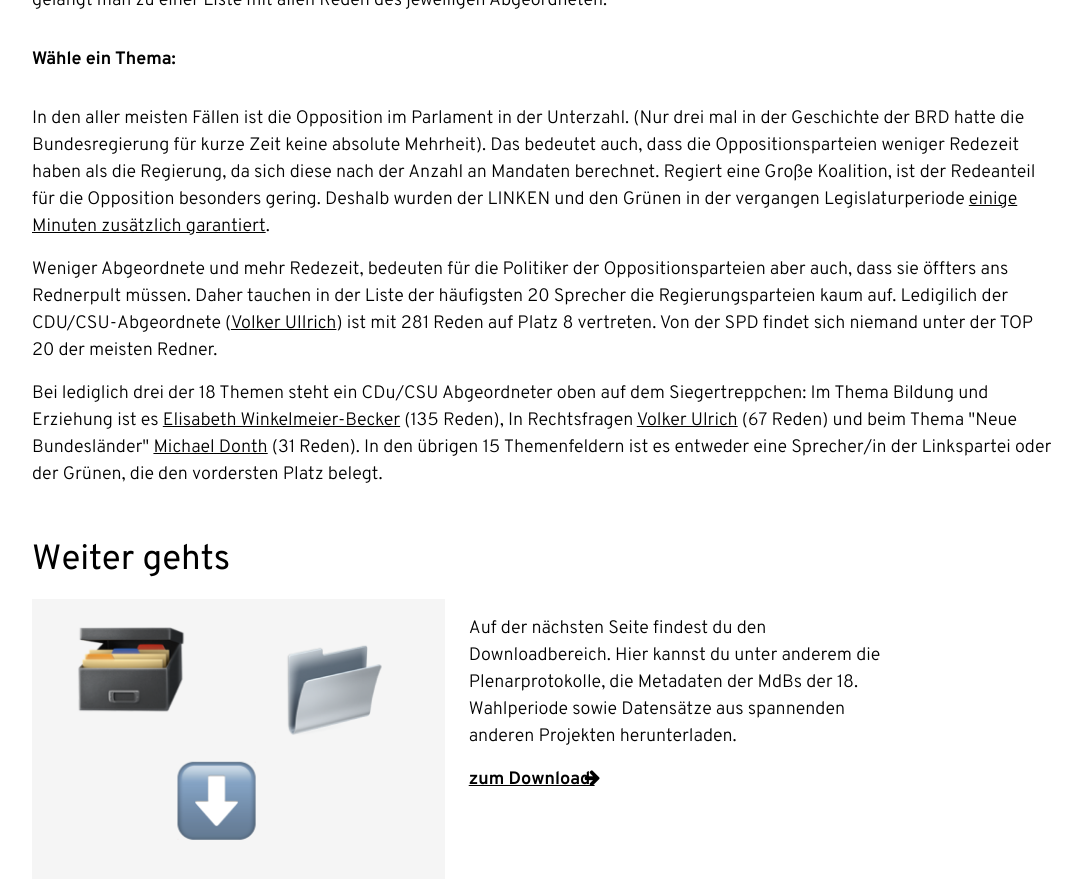
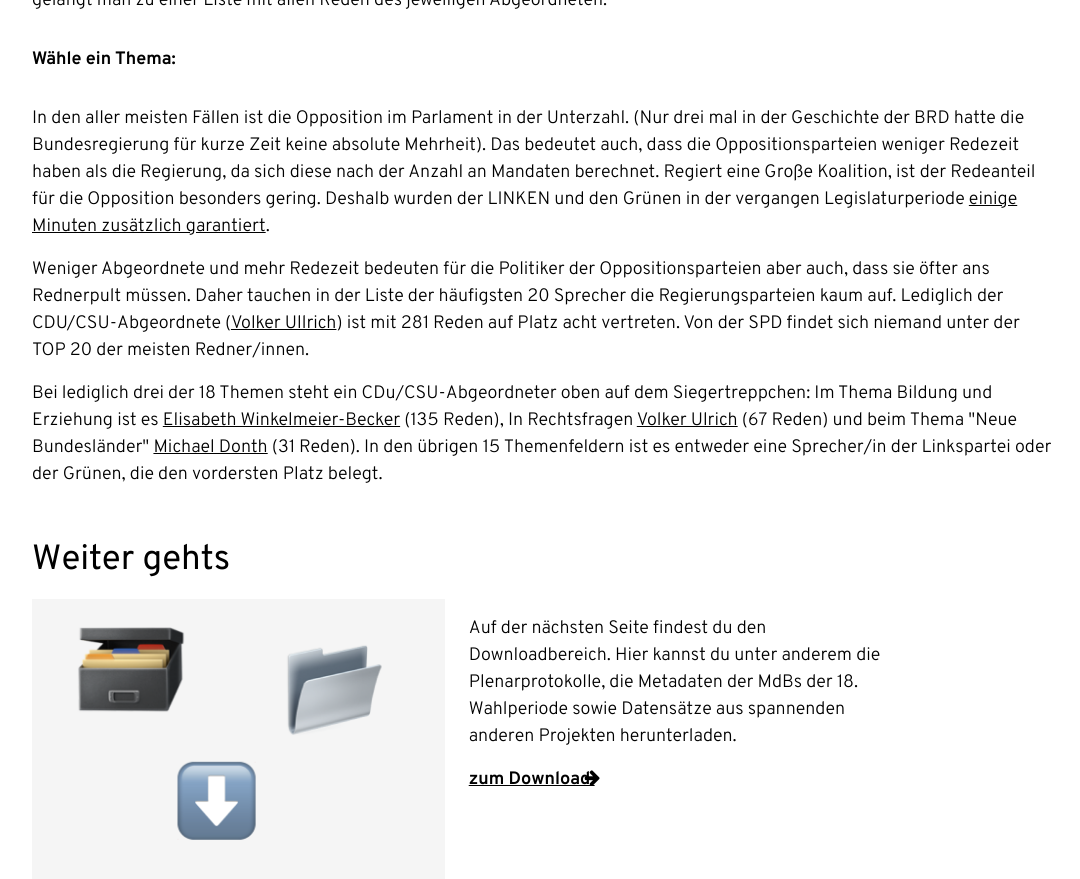
Before and after one commit to Datenschule/offenesparlament.de-frontend, a Jekyll site: the page built from analyse/abgeordnete.html, in a window 1280 px wide and 900 px high, scrolled down 390 px. Shown: the top 879 px of the window, without its empty margins (96-1176 px from the left). Built offline with Jekyll 4.4.1, drawn with Linux system fonts in a browser that asks for light colours; a script that is not in the unit is left out.

Commit message:
Update abgeordnete.html

```diff
--- a/analyse/abgeordnete.html
+++ b/analyse/abgeordnete.html
@@ -31,8 +31,8 @@
 <div class="container">
 	<div class="container-left-12">
 		<p>In den aller meisten Fällen ist die Opposition im Parlament in der Unterzahl. (Nur drei mal in der Geschichte der BRD hatte die Bundesregierung für kurze Zeit keine absolute Mehrheit). Das bedeutet auch, dass die Oppositionsparteien weniger Redezeit haben als die Regierung, da sich diese nach der Anzahl an Mandaten berechnet. Regiert eine Große Koalition, ist der Redeanteil für die Opposition besonders gering. Deshalb wurden der LINKEN und den Grünen in der vergangen Legislaturperiode <a href="http://www.taz.de/!422709/">einige Minuten zusätzlich garantiert</a>.</p>
-		<p>Weniger Abgeordnete und mehr Redezeit, bedeuten für die Politiker der Oppositionsparteien aber auch, dass sie öffters ans Rednerpult müssen. Daher tauchen in der Liste der häufigsten 20 Sprecher die Regierungsparteien kaum auf. Ledigilich der CDU/CSU-Abgeordnete (<a href="http://beta.offenesparlament.de/protokolle/#!?people=volker-ullrich">Volker Ullrich</a>) ist mit 281 Reden auf Platz 8 vertreten. Von der SPD findet sich niemand unter der TOP 20 der meisten Redner.</p>
-		<p>Bei lediglich drei der 18 Themen steht ein CDu/CSU Abgeordneter oben auf dem Siegertreppchen: Im Thema Bildung und Erziehung ist es <a href="http://beta.offenesparlament.de/protokolle/#!?people=elisabeth-winkelmeier-becker">Elisabeth Winkelmeier-Becker</a> (135 Reden), In Rechtsfragen <a href="http://beta.offenesparlament.de/protokolle/#!?people=volker-ullrich">Volker Ulrich</a> (67 Reden) und beim Thema "Neue Bundesländer" <a href="http://beta.offenesparlament.de/protokolle/#!?people=michael-donth">Michael Donth</a> (31 Reden). In den übrigen 15 Themenfeldern ist es entweder eine Sprecher/in der Linkspartei oder der Grünen, die den vordersten Platz belegt.</p>
+		<p>Weniger Abgeordnete und mehr Redezeit bedeuten für die Politiker der Oppositionsparteien aber auch, dass sie öfter ans Rednerpult müssen. Daher tauchen in der Liste der häufigsten 20 Sprecher die Regierungsparteien kaum auf. Lediglich der CDU/CSU-Abgeordnete (<a href="http://beta.offenesparlament.de/protokolle/#!?people=volker-ullrich">Volker Ullrich</a>) ist mit 281 Reden auf Platz acht vertreten. Von der SPD findet sich niemand unter der TOP 20 der meisten Redner/innen.</p>
+		<p>Bei lediglich drei der 18 Themen steht ein CDu/CSU-Abgeordneter oben auf dem Siegertreppchen: Im Thema Bildung und Erziehung ist es <a href="http://beta.offenesparlament.de/protokolle/#!?people=elisabeth-winkelmeier-becker">Elisabeth Winkelmeier-Becker</a> (135 Reden), In Rechtsfragen <a href="http://beta.offenesparlament.de/protokolle/#!?people=volker-ullrich">Volker Ulrich</a> (67 Reden) und beim Thema "Neue Bundesländer" <a href="http://beta.offenesparlament.de/protokolle/#!?people=michael-donth">Michael Donth</a> (31 Reden). In den übrigen 15 Themenfeldern ist es entweder eine Sprecher/in der Linkspartei oder der Grünen, die den vordersten Platz belegt.</p>
 	</div>
 </div>
 
```
